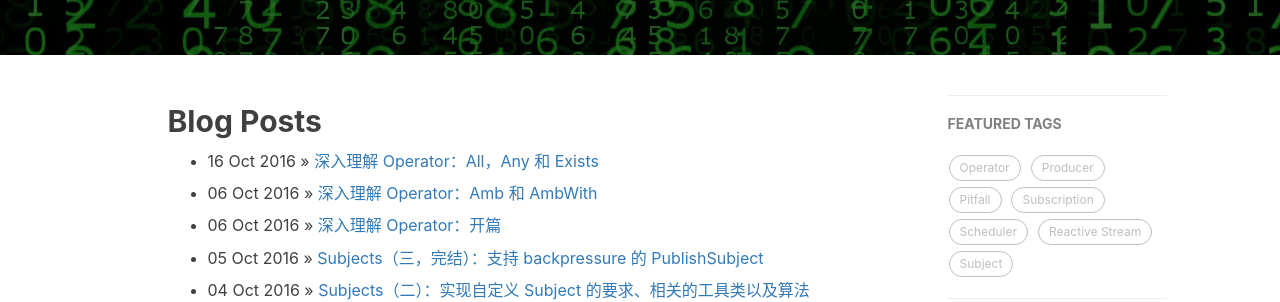
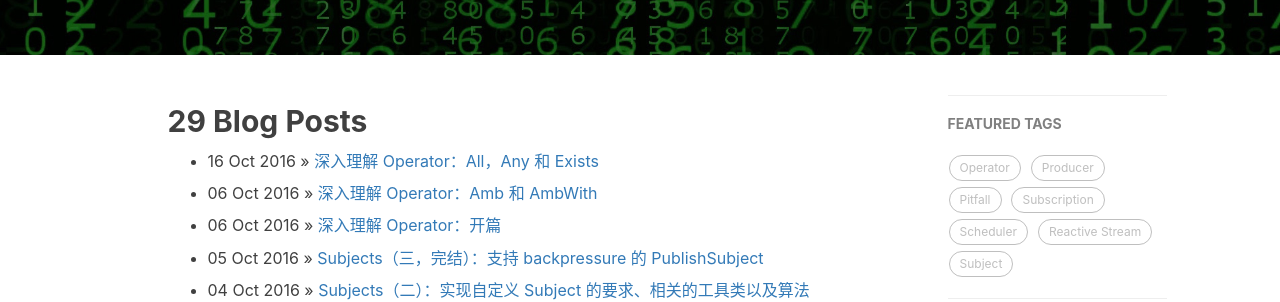
Before and after one commit to Piasy/AdvancedRxJava, a Jekyll site: the page built from archive.md, in a window 1280 px wide. Shown: the part 343-645 px from the top of the page. Built offline with Jekyll 4.4.1, drawn with Linux system fonts in a browser that asks for light colours; comment, search, counter and statistics services are not loaded.

Commit message:
fix archive links

```diff
--- a/archive.md
+++ b/archive.md
@@ -4,8 +4,8 @@
 permalink: /archive/
 ---
 
-## Blog Posts
+## {{ site.posts.size }} Blog Posts
 
 {% for post in site.posts %}
-  * {{ post.date | date_to_string }} &raquo; [ {{ post.title }} ]({{ post.url }})
+  * {{ post.date | date_to_string }} &raquo; [ {{ post.title }} ]({{ site.baseurl }}{{ post.url }})
 {% endfor %}
```
